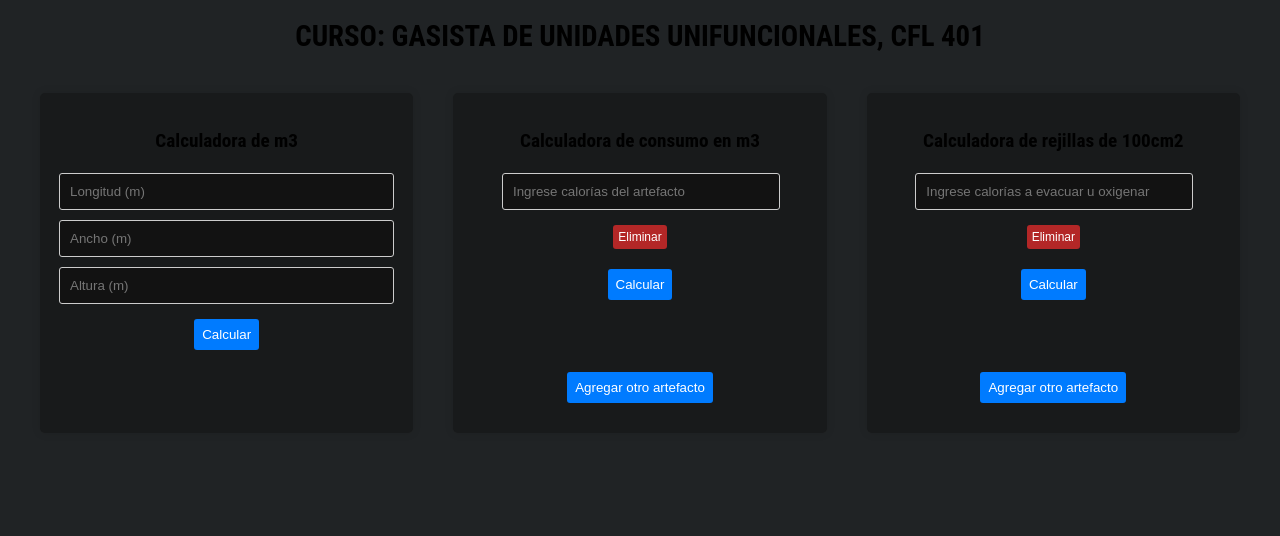
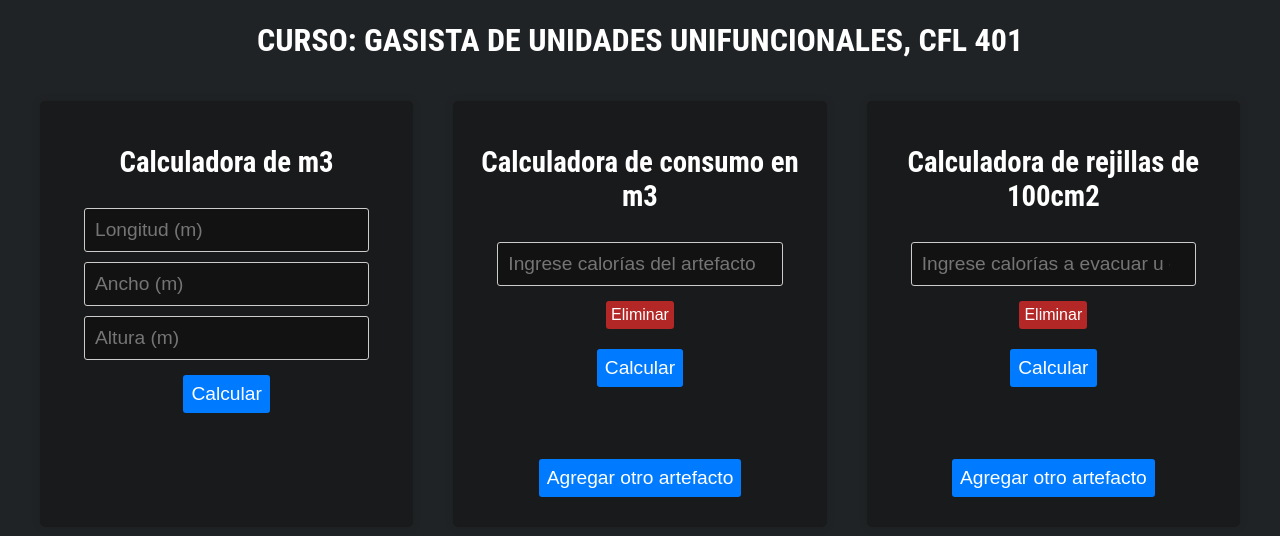
Before and after one commit to Masenco/gasify, a plain HTML site: page index.html in a window 1280 px wide. Drawn offline with Linux system fonts and the light colour scheme.

Commit message:
Update styles.css

```diff
--- a/styles.css
+++ b/styles.css
@@ -1,5 +1,6 @@
 body {
     font-family:'Roboto Condensed', sans-serif;
+    color: #fff;
     margin: 0;
     padding: 0;
     background-color: #202325;
@@ -35,13 +36,13 @@ h1 {
     text-align: center;
     width: 100%;
     height: auto;
-    font-size: 1.8em;
+    font-size: 2em;
     text-transform: uppercase;
     font-weight: bold;
 }
 
 .calculator h2 {
-    font-size: 1.2em;
+    font-size: 1.8em;
 }
 
 input[type="number"] {
@@ -106,8 +107,25 @@ p {
     }
 }
 
-@media only screen and (max-width: 400px) {
+@media only screen and (min-width: 400px) {
     h1 {
+        font-size: 2em;
+    }
+
+    h2 {
+        font-size: 1.4em;
+    }
+
+    button {
+        font-size: 1.2em;
+    }
+
+    button.eliminar {
+        font-size: 1em;
+    }
+
+    input[type="number"] {
+        width: calc(85% - 20px);
         font-size: 1.2em;
     }
 }
```
